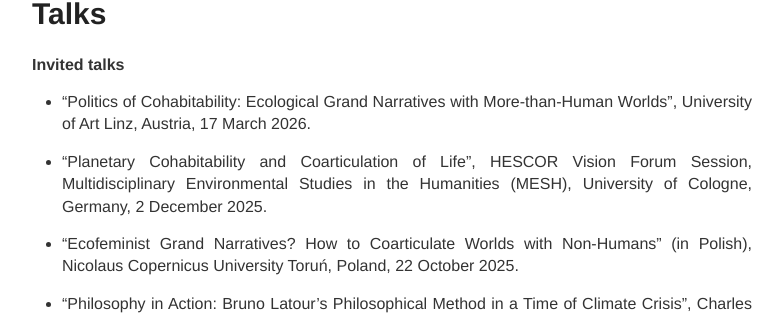
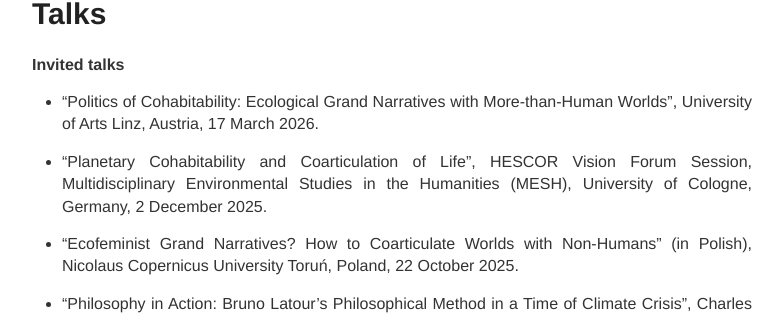
Before and after one commit to IJanicka/IJanicka.github.io, a Jekyll site: the page built from talks.md, in a window 1280 px wide and 900 px high. Shown: the part 202-517 px from the top of the window, without its empty margins (248-1032 px from the left). Built offline with Jekyll 4.4.1, drawn with Linux system fonts in a browser that asks for light colours.

Commit message:
Update talks.md

```diff
--- a/talks.md
+++ b/talks.md
@@ -8,7 +8,7 @@
 
 **Invited talks**<br>
 
-* “Politics of Cohabitability: Ecological Grand Narratives with More-than-Human Worlds”, University of Art Linz, Austria, 17 March 2026. <br>
+* “Politics of Cohabitability: Ecological Grand Narratives with More-than-Human Worlds”, University of Arts Linz, Austria, 17 March 2026. <br>
 
 * “Planetary Cohabitability and Coarticulation of Life”, HESCOR Vision Forum Session, Multidisciplinary Environmental Studies in the Humanities (MESH), University of Cologne, Germany, 2 December 2025. <br>
 
```
